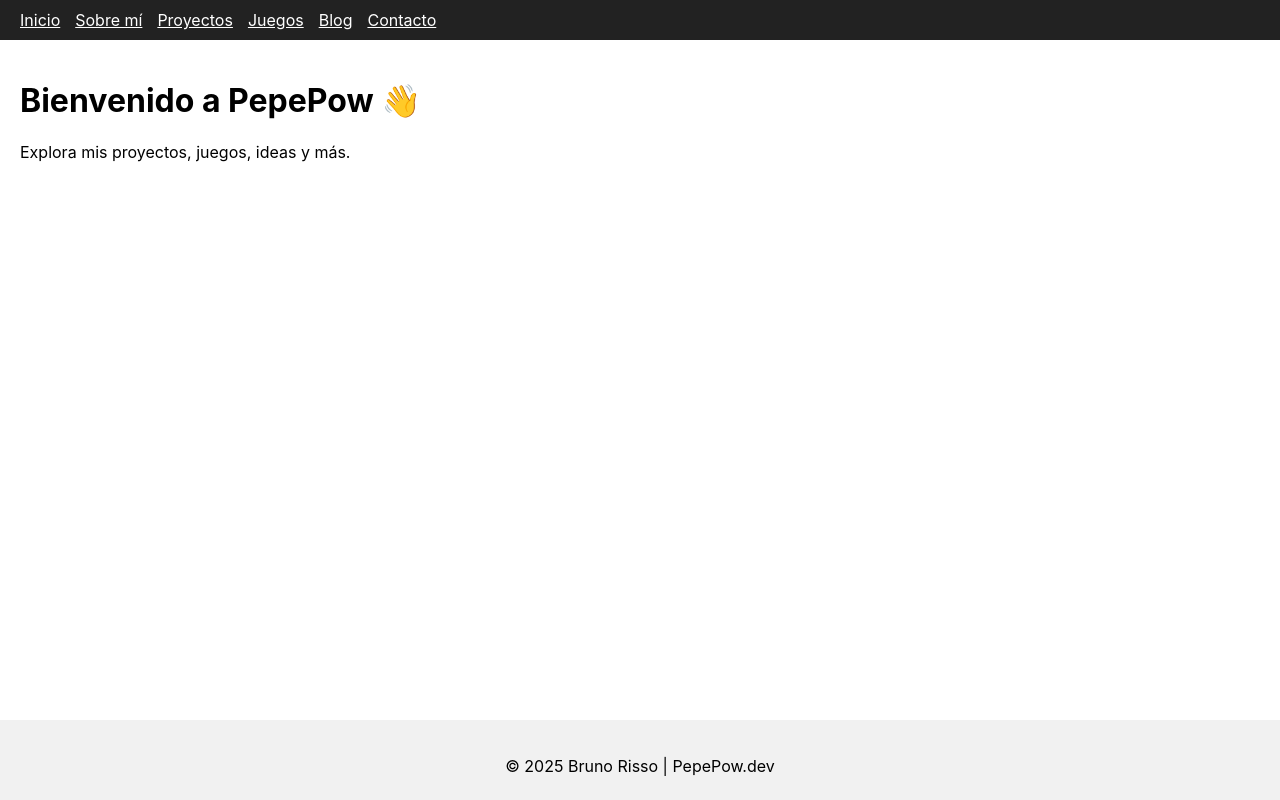
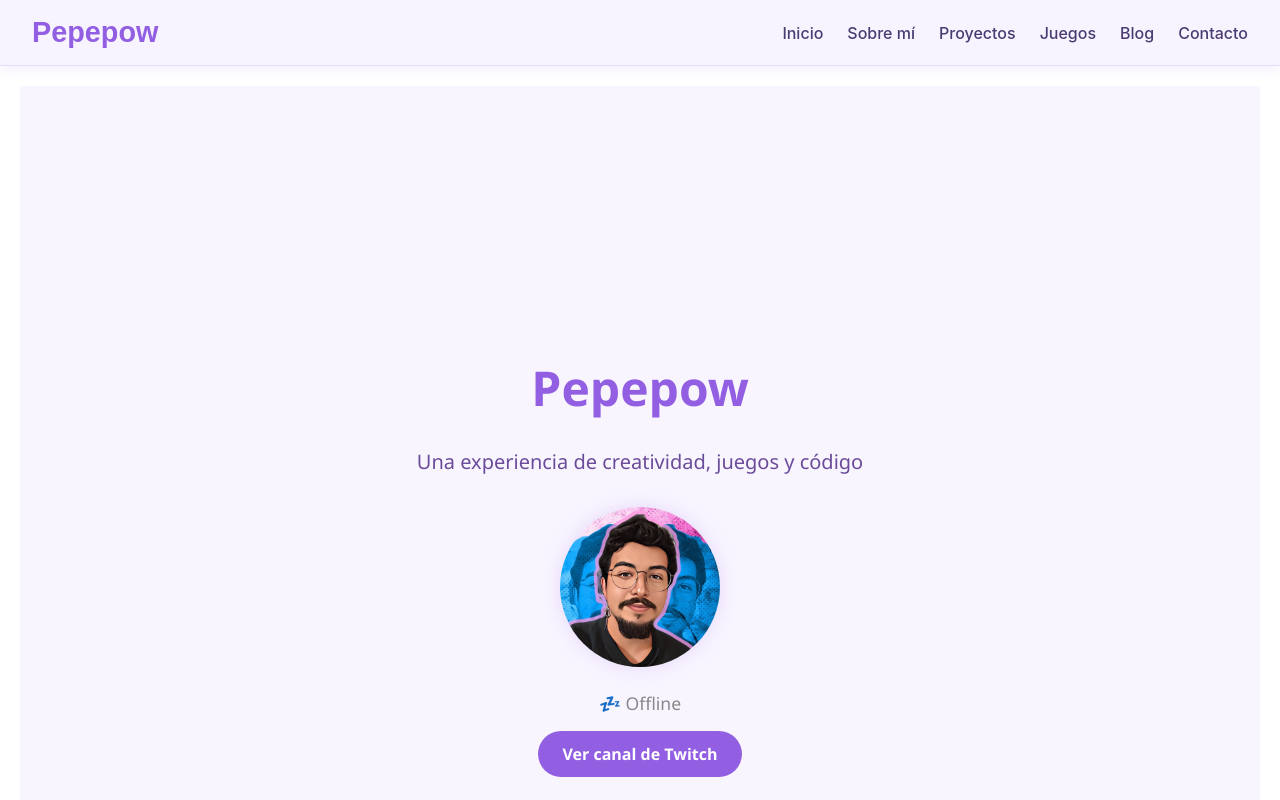
Before and after one commit to brrisso/mipagina, a React (Create React App) app: page / in a window 1280 px wide. Shown: the top 800 px of the page. Built offline with nearby package versions, Linux system fonts and the light colour scheme; grey boxes are pictures that could not be loaded.

Commit message:
Frame motion arreglos en Home y navbar

```diff
--- /dev/null
+++ b/src/componentes/Navbar.css
@@ -0,0 +1,39 @@
+.navbar {
+  background-color: #f8f4ff;
+  padding: 1rem 2rem;
+  display: flex;
+  justify-content: space-between;
+  align-items: center;
+  box-shadow: 0 4px 12px rgba(146, 95, 226, 0.1);
+  border-bottom: 1px solid #e4dcf8;
+  position: sticky;
+  top: 0;
+  z-index: 100;
+}
+
+.logo {
+  font-size: 1.8rem;
+  font-weight: bold;
+  color: #925fe2;
+  font-family: 'Poppins', sans-serif;
+}
+
+.nav-links {
+  list-style: none;
+  display: flex;
+  gap: 1.5rem;
+  margin: 0;
+  padding: 0;
+}
+
+.nav-links a {
+  text-decoration: none;
+  color: #4a3b72;
+  font-weight: 500;
+  font-size: 1rem;
+  transition: color 0.3s ease;
+}
+
+.nav-links a:hover {
+  color: #925fe2;
+}
--- a/src/componentes/Navbar.jsx
+++ b/src/componentes/Navbar.jsx
@@ -1,17 +1,38 @@
 import React from 'react';
 import { Link } from 'react-router-dom';
+import { motion } from 'framer-motion';
+import './Navbar.css';
 
-function Navbar() {
+const navVariants = {
+  hidden: { y: -40, opacity: 0 },
+  visible: { y: 0, opacity: 1, transition: { duration: 0.6, ease: 'easeOut' } },
+};
+
+export default function Navbar() {
   return (
-    <nav style={{ padding: '10px 20px', backgroundColor: '#222', color: '#fff' }}>
-      <Link to="/" style={{ color: '#fff', marginRight: '15px' }}>Inicio</Link>
-      <Link to="/about" style={{ color: '#fff', marginRight: '15px' }}>Sobre mí</Link>
-      <Link to="/proyectos" style={{ color: '#fff', marginRight: '15px' }}>Proyectos</Link>
-      <Link to="/juegos" style={{ color: '#fff', marginRight: '15px' }}>Juegos</Link>
-      <Link to="/blog" style={{ color: '#fff', marginRight: '15px' }}>Blog</Link>
-      <Link to="/contacto" style={{ color: '#fff' }}>Contacto</Link>
-    </nav>
+    <motion.nav
+      className="navbar"
+      variants={navVariants}
+      initial="hidden"
+      animate="visible"
+    >
+      <div className="logo">Pepepow</div>
+      <ul className="nav-links">
+        {['/', '/about', '/proyectos', '/juegos', '/blog', '/contacto'].map((ruta, i) => (
+          <motion.li
+            key={ruta}
+            initial={{ opacity: 0, y: -10 }}
+            animate={{ opacity: 1, y: 0 }}
+            transition={{ delay: 0.2 + i * 0.1, duration: 0.4 }}
+          >
+            <Link to={ruta}>
+              {ruta === '/' ? 'Inicio' :
+               ruta === '/about' ? 'Sobre mí' :
+               ruta.slice(1).charAt(0).toUpperCase() + ruta.slice(2)}
+            </Link>
+          </motion.li>
+        ))}
+      </ul>
+    </motion.nav>
   );
 }
-
-export default Navbar;
--- /dev/null
+++ b/src/paginas/Home.css
@@ -0,0 +1,55 @@
+.home {
+  display: flex;
+  flex-direction: column;
+  align-items: center;
+  justify-content: center;
+  background-color: #f9f5ff;
+  color: #3f1a5d;
+  padding: 4rem 2rem;
+  min-height: 100vh;
+  font-family: 'Segoe UI', sans-serif;
+  text-align: center;
+}
+
+.title {
+  font-size: 3rem;
+  font-weight: 800;
+  color: #925fe2;
+  margin-bottom: 0.5rem;
+}
+
+.subtitle {
+  font-size: 1.25rem;
+  color: #6b4c9a;
+  margin-bottom: 2rem;
+}
+
+.avatar {
+  width: 160px;
+  height: 160px;
+  background: url('/logo.svg') no-repeat center/cover;
+  border-radius: 50%;
+  box-shadow: 0 0 20px #925fe230;
+  margin-bottom: 1.5rem;
+}
+
+.status {
+  font-size: 1.1rem;
+  margin-bottom: 1rem;
+  color: #888;
+}
+
+.btn-twitch {
+  display: inline-block;
+  padding: 0.75rem 1.5rem;
+  background-color: #925fe2;
+  color: white;
+  border-radius: 9999px;
+  text-decoration: none;
+  font-weight: 600;
+  transition: background-color 0.3s ease;
+}
+
+.btn-twitch:hover {
+  background-color: #7b4bcb;
+}
--- a/src/paginas/Home.jsx
+++ b/src/paginas/Home.jsx
@@ -1,12 +1,57 @@
 import React from 'react';
+import { motion } from 'framer-motion';
+import './Home.css';
+import MiLogoImg from '../assets/MiLogo.jpeg';
 
-function Home() {
+export default function Home() {
   return (
-    <div>
-      <h1>Bienvenido a PepePow 👋</h1>
-      <p>Explora mis proyectos, juegos, ideas y más.</p>
-    </div>
+    <main className="home">
+      <motion.h1
+        className="title"
+        initial={{ opacity: 0, y: -20 }}
+        animate={{ opacity: 1, y: 0 }}
+        transition={{ duration: 0.8 }}
+      >
+        Pepepow
+      </motion.h1>
+
+      <motion.p
+        className="subtitle"
+        initial={{ opacity: 0 }}
+        animate={{ opacity: 1 }}
+        transition={{ delay: 0.4, duration: 0.8 }}
+      >
+        Una experiencia de creatividad, juegos y código
+      </motion.p>
+
+      <motion.img
+        src={MiLogoImg}
+        className="avatar"
+        initial={{ scale: 0 }}
+        animate={{ scale: 1 }}
+        transition={{ delay: 0.8, duration: 0.6 }}
+      />
+
+      <motion.div
+        className="status"
+        initial={{ opacity: 0 }}
+        animate={{ opacity: 1 }}
+        transition={{ delay: 1.2, duration: 0.5 }}
+      >
+        💤 Offline
+      </motion.div>
+
+      <motion.a
+        href="https://www.twitch.tv/pepethereal"
+        target="_blank"
+        rel="noreferrer"
+        className="btn-twitch"
+        initial={{ opacity: 0, y: 10 }}
+        animate={{ opacity: 1, y: 0 }}
+        transition={{ delay: 1.5, duration: 0.6 }}
+      >
+        Ver canal de Twitch
+      </motion.a>
+    </main>
   );
 }
-
-export default Home;
```
Also changed, not shown: package.json (+6 -6 lines), src/assets/MiLogo.jpeg (added), 1 other file (tests, documents, lock files or other folders).
